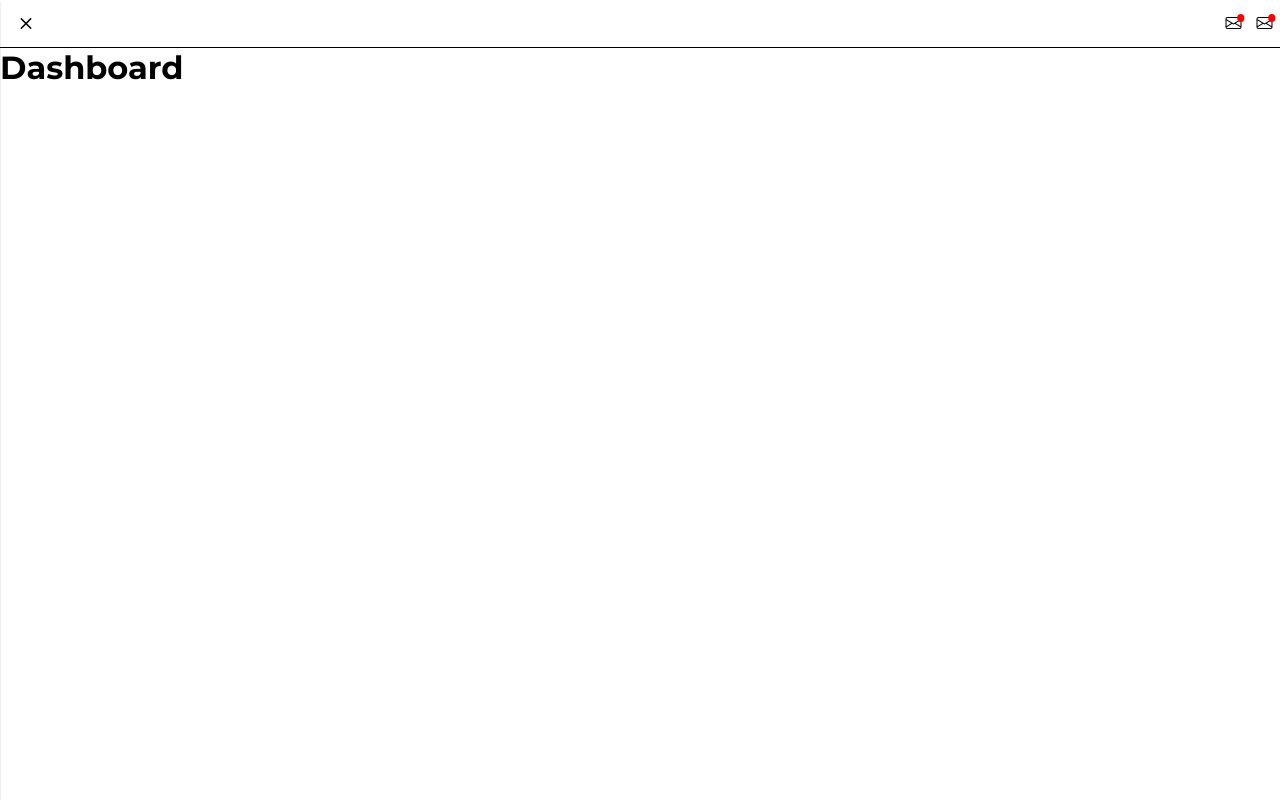
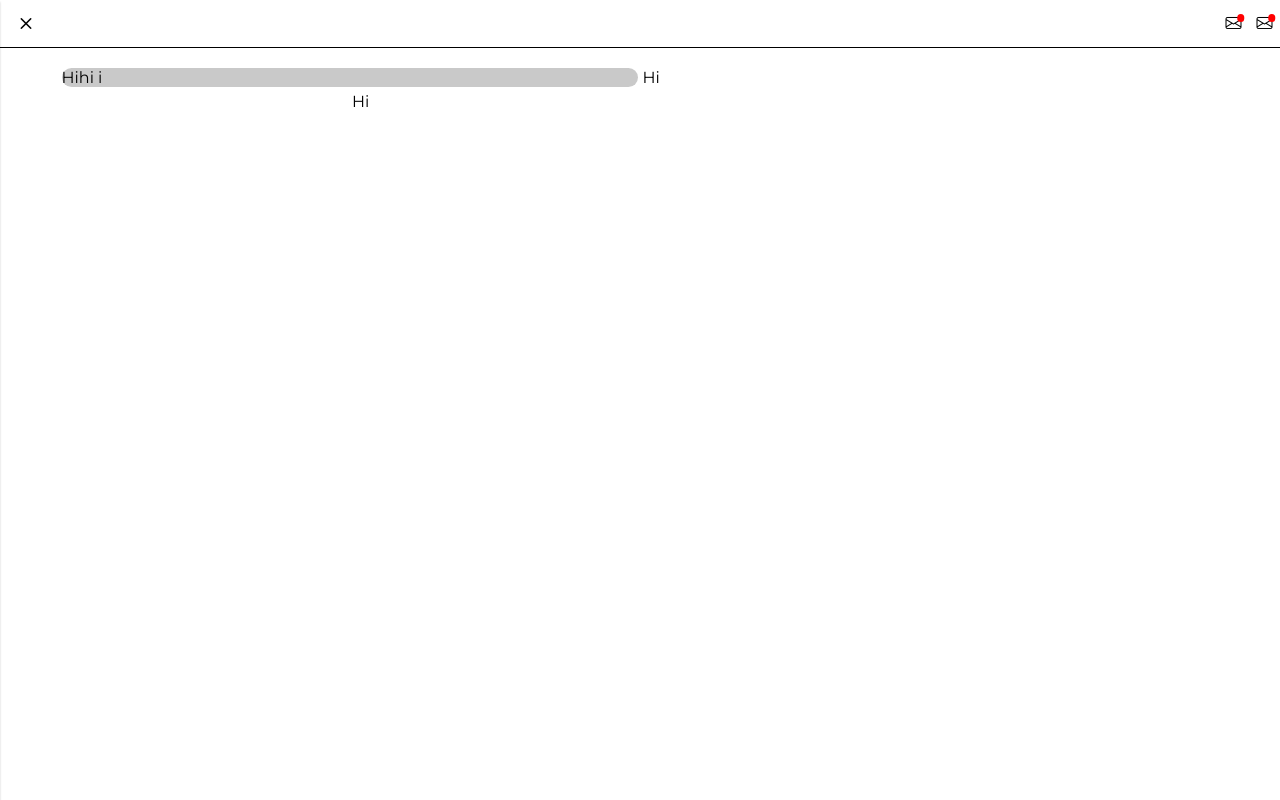
Before and after one commit to makinde-ayooluwa/shopmmerce, a React (Vite) app: page /admin in a window 1280 px wide. Built offline with nearby package versions, Linux system fonts and the light colour scheme.

Commit message:
Shopmmerce

```diff
--- a/src/components/Router.jsx
+++ b/src/components/Router.jsx
@@ -10,11 +10,12 @@ export default function Router() {
     boxShadow: "0 2px 2px rgba(0,0,0,0.2)",
     height: "100vh",
     display: "grid",
-    width: innerWidth < 1440 ? "300px" : "auto",
+    width: innerWidth < 1440 ? "300px" : "17.5%",
     overflowY: "scroll",
     transform: innerWidth < 1440 ? "translateX(-100%)" : "translateX(0%)",
     transition: "all 0.75s ease-in-out",
     background: innerWidth < 1440 ? "#ccc" : "#fff",
+    position: "fixed",
   });
   return (
     <>
@@ -50,10 +51,12 @@ export default function Router() {
                       innerWidth < 1440 ? "0% 100%" : "17.5% 82.5%",
                   }}
                 >
-                  <Sidebar
+                  <div style={{}}>
+                    <Sidebar
                     sidebarStyle={sidebarStyle}
                     setSidebarStyle={setSidebarStyle}
                   />
+                  </div>
                   {/* ADMIN HEADER */}
                   <div>
                     <div
@@ -64,13 +67,14 @@ export default function Router() {
                         borderColor: "#000",
                         padding: "7.5px",
                         alignItems: "center",
+                        position:"sticky"
                       }}
                     >
                       {/* TOGGLER */}
                       <button
                         style={{
                           zIndex: "20",
-                          display: innerWidth < 1440 ? "block" : "none",
+                          visibility: innerWidth < 1440 ? "visible" : "hidden",
                           border: "none",
                           background: "transparent",
                           fontSize: "25px",
@@ -91,7 +95,7 @@ export default function Router() {
                       <div
                         style={{
                           display: "flex",
-                          gap: 15
+                          gap: 15,
                         }}
                       >
                         <div>
--- a/src/pages/admin/Dashboard.jsx
+++ b/src/pages/admin/Dashboard.jsx
@@ -1,3 +1,33 @@
 export default function Dashboard() {
-    return <h1>Dashboard</h1>
+  return (
+    <>
+      <div style={{ width: "100%", overflow: "hidden" }}>
+        <div style={{ display: "flex", flexWrap: "wrap", gap: 5, justifyContent: 'center',alignItems: 'center',marginTop: 20 }}>
+          <div
+            style={{
+              width: "45%",
+              borderRadius: 12,
+              background:"rgba(0, 0, 0, 0.21)"
+            }}
+          >
+            Hihi i
+          </div>
+          <div
+            style={{
+              width: "45%",
+            }}
+          >
+            Hi
+          </div>
+          <div
+            style={{
+              width: "45%",
+            }}
+          >
+            Hi
+          </div>
+        </div>
+      </div>
+    </>
+  );
 }
```
Also changed, not shown: 3 other files (tests, documents, lock files or other folders).
